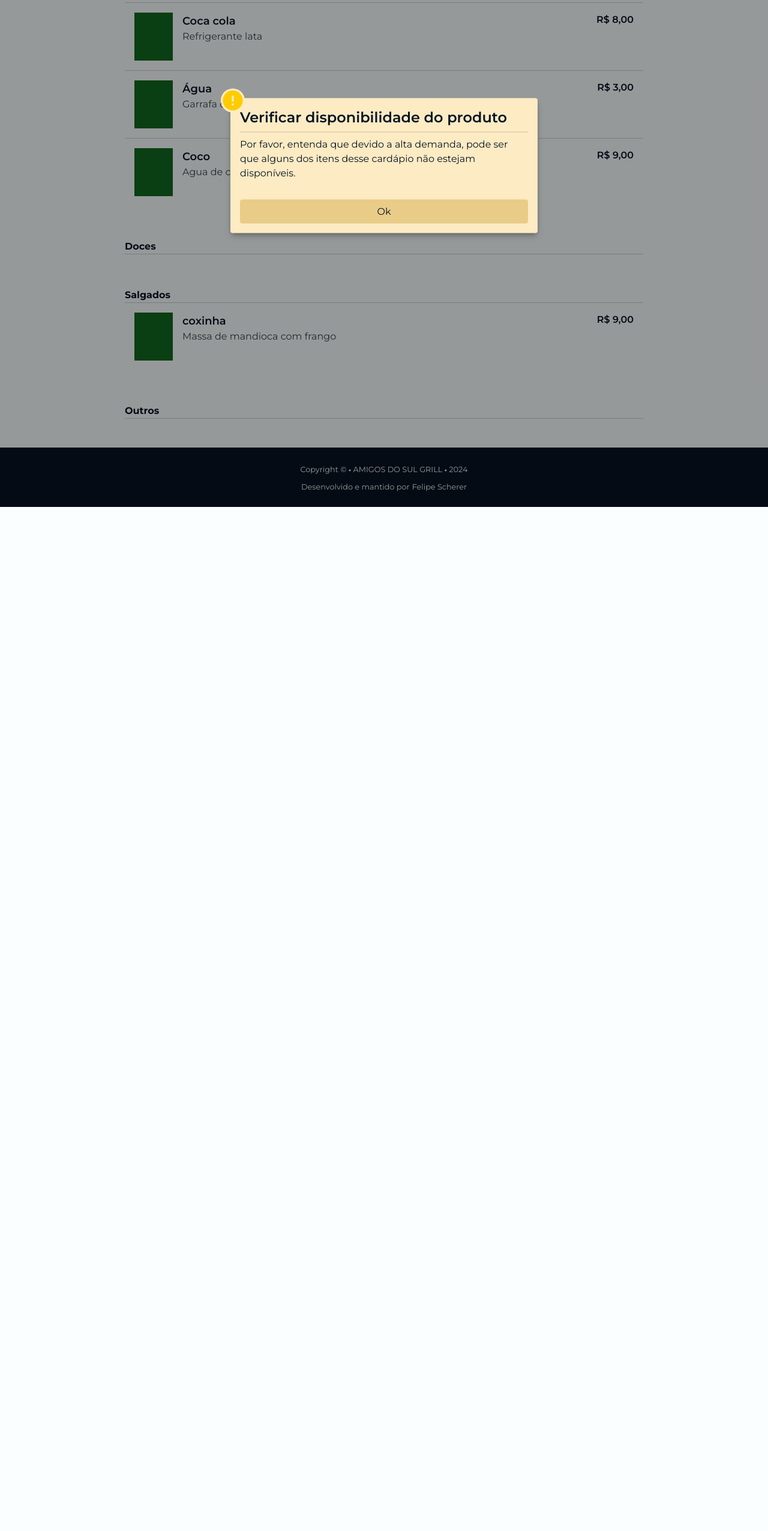
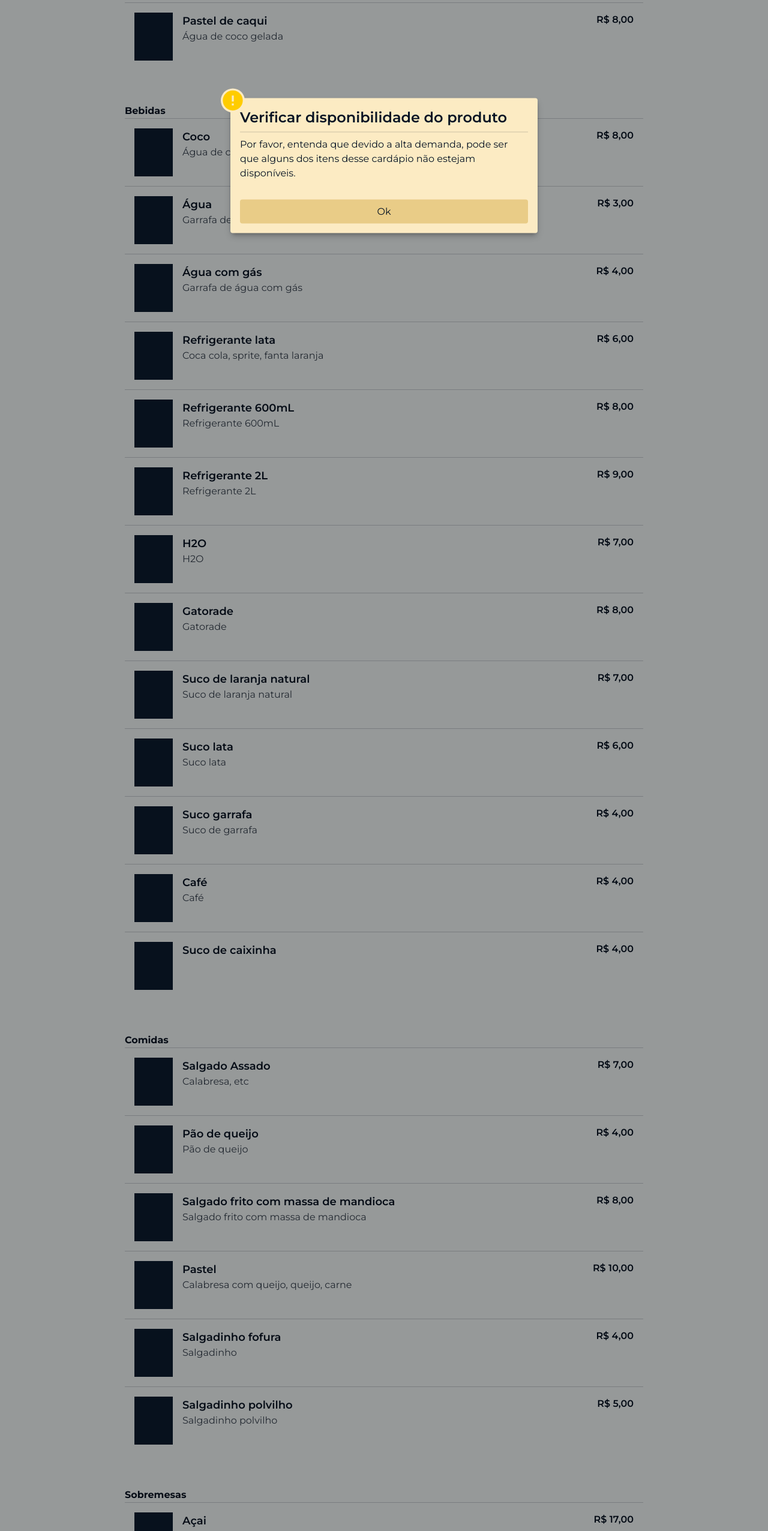
Before and after one commit to fescherer/restaurant-menu, a Next.js app: page / in a window 1280 px wide. Shown: the part 124-2676 px from the top of the page at 60% size. Before the commit the page ends 969 px from the top, so only its background shows below. Built offline with nearby package versions, Linux system fonts and the light colour scheme.

Commit message:
:sparkles: add menu

```diff
--- /dev/null
+++ b/src/app/data.json
@@ -0,0 +1,172 @@
+{
+  "client": "quiosque",
+  "menu": [
+    {
+      "section": "Novidades",
+      "products": [
+        {
+          "id": 50,
+          "name": "Pastel de caqui",
+          "price": 800,
+          "type": "food",
+          "description": "Água de coco gelada"
+        }
+      ]
+    },
+    {
+      "section": "Bebidas",
+      "products": [
+        {
+          "id": 1,
+          "name": "Coco",
+          "price": 800,
+          "type": "drink",
+          "description": "Água de coco gelada"
+        },
+        {
+          "id": 2,
+          "name": "Água",
+          "price": 300,
+          "type": "drink",
+          "description": "Garrafa de água sem gás"
+        },
+        {
+          "id": 3,
+          "name": "Água com gás",
+          "price": 400,
+          "type": "drink",
+          "description": "Garrafa de água com gás"
+        },
+        {
+          "id": 4,
+          "name": "Refrigerante lata",
+          "price": 600,
+          "type": "drink",
+          "description": "Coca cola, sprite, fanta laranja"
+        },
+        {
+          "id": 5,
+          "name": "Refrigerante 600mL",
+          "price": 800,
+          "type": "drink",
+          "description": "Refrigerante 600mL"
+        },
+        {
+          "id": 6,
+          "name": "Refrigerante 2L",
+          "price": 900,
+          "type": "drink",
+          "description": "Refrigerante 2L"
+        },
+        {
+          "id": 7,
+          "name": "H2O",
+          "price": 700,
+          "type": "drink",
+          "description": "H2O"
+        },
+        {
+          "id": 8,
+          "name": "Gatorade",
+          "price": 800,
+          "type": "drink",
+          "description": "Gatorade"
+        },
+        {
+          "id": 9,
+          "name": "Suco de laranja natural",
+          "price": 700,
+          "type": "drink",
+          "description": "Suco de laranja natural"
+        },
+        {
+          "id": 10,
+          "name": "Suco lata",
+          "price": 600,
+          "type": "drink",
+          "description": "Suco lata"
+        },
+        {
+          "id": 11,
+          "name": "Suco garrafa",
+          "price": 400,
+          "type": "drink",
+          "description": "Suco de garrafa"
+        },
+        {
+          "id": 19,
+          "name": "Café",
+          "price": 400,
+          "type": "drink",
+          "description": "Café"
+        },
+        {
+          "id": 20,
+          "name": "Suco de caixinha",
+          "price": 400,
+          "type": "drink",
+          "description": ""
+        }
+      ]
+    },
+    {
+      "section": "Comidas",
+      "products": [
+        {
+          "id": 12,
+          "name": "Salgado Assado",
+          "price": 700,
+          "type": "food",
+          "description": "Calabresa, etc"
+        },
+        {
+          "id": 13,
+          "name": "Pão de queijo",
+          "price": 400,
+          "type": "food",
+          "description": "Pão de queijo"
+        },
+        {
+          "id": 14,
+          "name": "Salgado frito com massa de mandioca",
+          "price": 800,
+          "type": "food",
+          "description": "Salgado frito com massa de mandioca"
+        },
+        {
+          "id": 15,
+          "name": "Pastel",
+          "price": 1000,
+          "type": "food",
+          "description": "Calabresa com queijo, queijo, carne"
+        },
+        {
+          "id": 16,
+          "name": "Salgadinho fofura",
+          "price": 400,
+          "type": "food",
+          "description": "Salgadinho"
+        },
+        {
+          "id": 17,
+          "name": "Salgadinho polvilho",
+          "price": 500,
+          "type": "food",
+          "description": "Salgadinho polvilho"
+        }
+      ]
+    },
+    {
+      "section": "Sobremesas",
+      "products": [
+        {
+          "id": 18,
+          "name": "Açai",
+          "price": 1700,
+          "type": "dessert",
+          "description": "Banana, granola, leite em pó"
+        }
+      ]
+    }
+  ]
+}
--- a/src/components/SectionProdut/SectionProductContent.tsx
+++ b/src/components/SectionProdut/SectionProductContent.tsx
@@ -14,7 +14,7 @@ export function SectionProductContent({ products }: SectionProductContentProps)
     <div className="divide-y divide-secondary/20">
       {products.map(product => (
         <div key={product.id} className="flex p-4">
-          <div className="h-20 w-16 bg-primary" />
+          <div className="h-20 w-16 bg-secondary" />
 
           <div className="mx-4">
             <h3 className="text-lg font-semibold">{product.name}</h3>
--- a/src/components/content.tsx
+++ b/src/components/content.tsx
@@ -1,13 +1,15 @@
-import { PRODUCTS_DATA } from '@/utils/data'
 import { SectionProduct } from './SectionProdut'
+import { promises as fs } from 'fs'
+import { TDataMenu } from '@/types/data'
 
-const sections = PRODUCTS_DATA
+export async function Content() {
+  const file = await fs.readFile(process.cwd() + '/src/app/data.json', 'utf8')
+  const data = JSON.parse(file) as TDataMenu
 
-export function Content() {
   return (
     <div className="space-y-6 py-8">
       {
-        sections.map(section => (
+        data.menu.map(section => (
           <SectionProduct content={section} key={section.section} />
         ))
       }
--- /dev/null
+++ b/src/types/data.ts
@@ -0,0 +1,6 @@
+import { TSection } from './Product'
+
+export type TDataMenu = {
+  client: string
+  menu: TSection[]
+}
--- a/src/utils/data.ts
+++ /dev/null
@@ -1,50 +0,0 @@
-import { TSection } from '@/types/Product'
-
-export const PRODUCTS_DATA: TSection[] = [
-  {
-    section: 'Bebidas',
-    products: [
-      {
-        id: 1,
-        name: 'Coca cola',
-        price: 800,
-        description: 'Refrigerante lata',
-        image: '',
-      },
-      {
-        id: 2,
-        name: 'Água',
-        price: 300,
-        description: 'Garrafa de 600ml',
-        image: '',
-      },
-      {
-        id: 3,
-        name: 'Coco',
-        price: 900,
-        description: 'Agua de coco natual',
-        image: '',
-      },
-    ],
-  },
-  {
-    section: 'Doces',
-    products: [],
-  },
-  {
-    section: 'Salgados',
-    products: [
-      {
-        id: 1,
-        name: 'coxinha',
-        price: 900,
-        description: 'Massa de mandioca com frango',
-        image: '',
-      },
-    ],
-  },
-  {
-    section: 'Outros',
-    products: [],
-  },
-]
```
